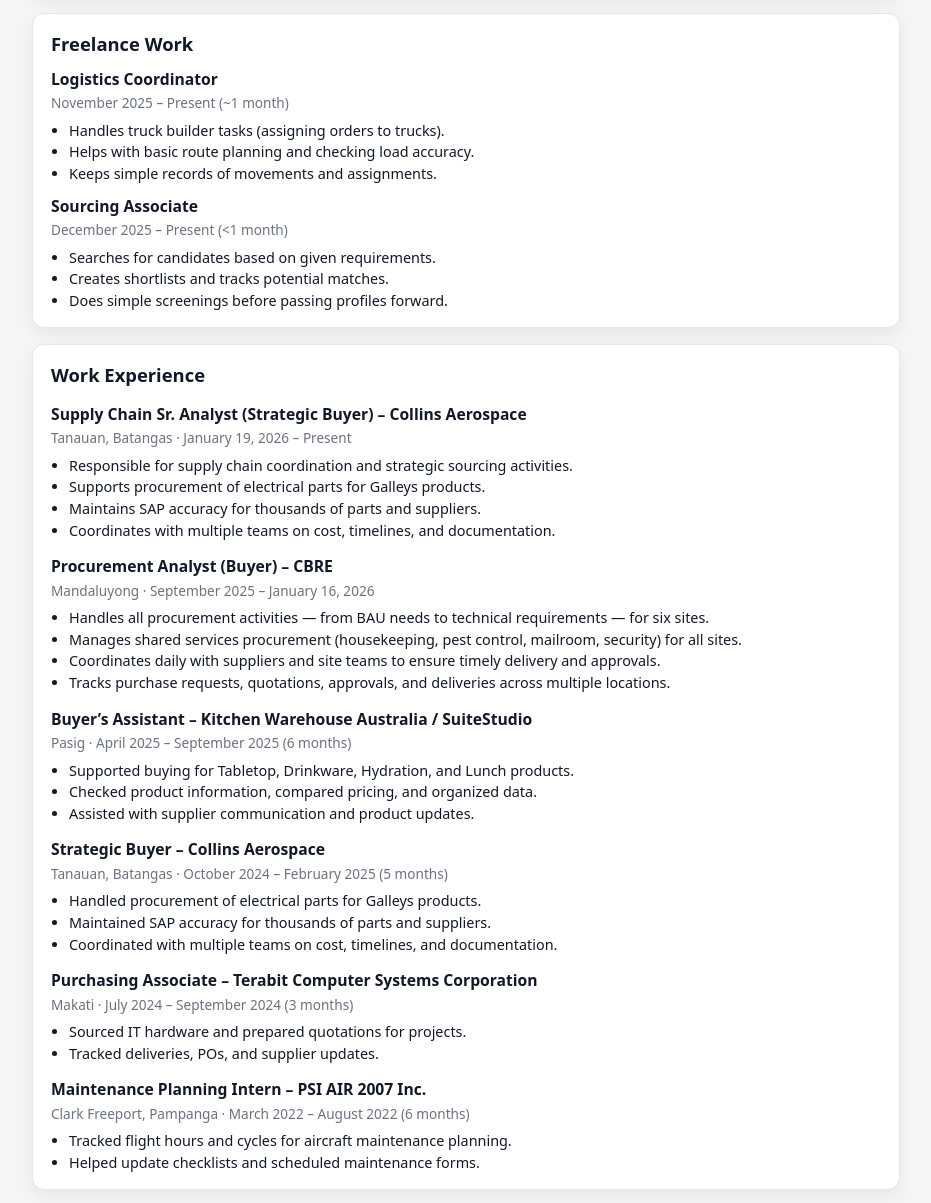
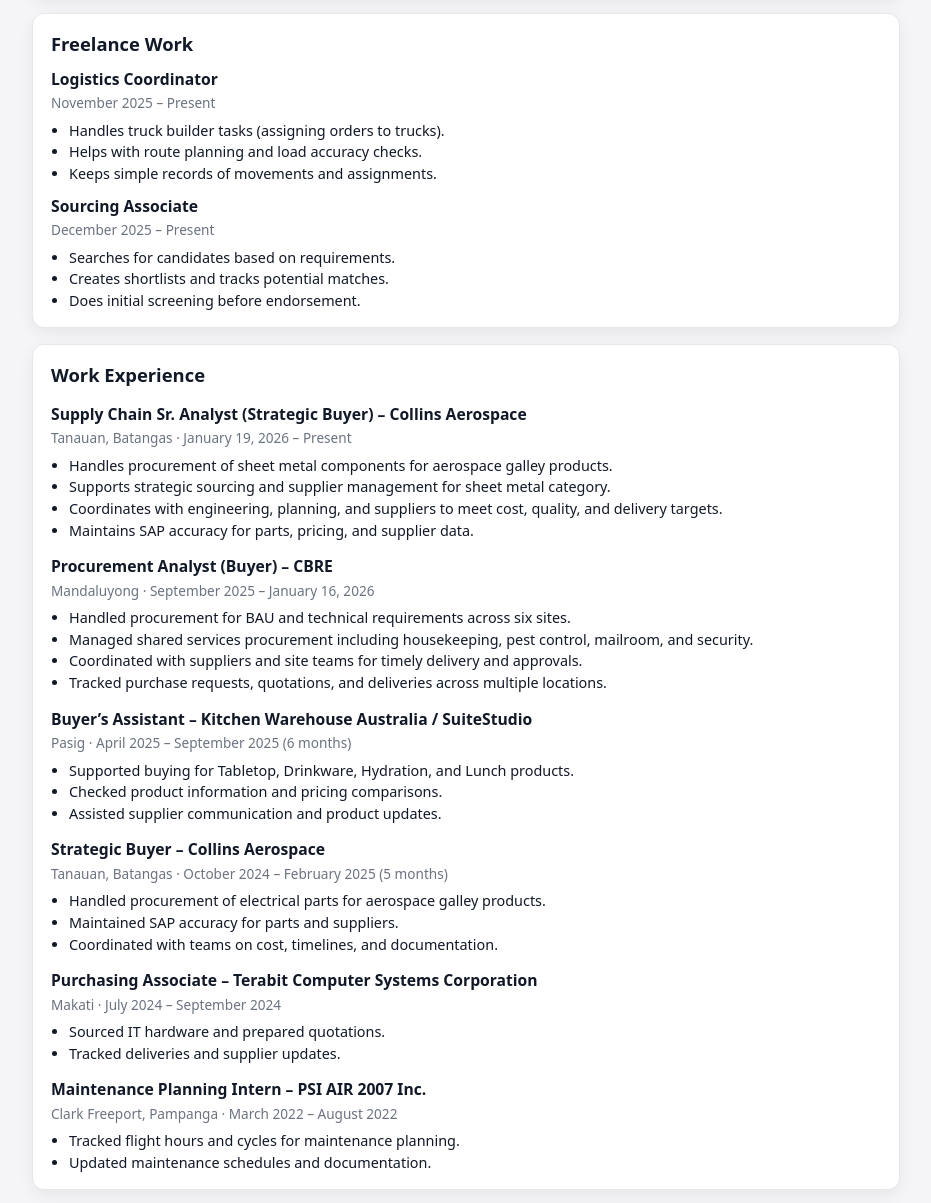
Before and after one commit to MJason-D/MJason-D.github.io, a plain HTML site: page index.html in a window 1280 px wide. Shown: the part 398-1601 px from the top of the page, without its empty margins (174-1105 px from the left). Drawn offline with Linux system fonts and the light colour scheme.

Commit message:
Update index.html

```diff
--- a/index.html
+++ b/index.html
@@ -133,21 +133,21 @@
 
     <div style="margin-bottom: 10px;">
       <h3>Logistics Coordinator</h3>
-      <p class="sub">November 2025 – Present (~1 month)</p>
+      <p class="sub">November 2025 – Present</p>
       <ul>
         <li>Handles truck builder tasks (assigning orders to trucks).</li>
-        <li>Helps with basic route planning and checking load accuracy.</li>
+        <li>Helps with route planning and load accuracy checks.</li>
         <li>Keeps simple records of movements and assignments.</li>
       </ul>
     </div>
 
     <div>
       <h3>Sourcing Associate</h3>
-      <p class="sub">December 2025 – Present (&lt;1 month)</p>
+      <p class="sub">December 2025 – Present</p>
       <ul>
-        <li>Searches for candidates based on given requirements.</li>
+        <li>Searches for candidates based on requirements.</li>
         <li>Creates shortlists and tracks potential matches.</li>
-        <li>Does simple screenings before passing profiles forward.</li>
+        <li>Does initial screening before endorsement.</li>
       </ul>
     </div>
   </div>
@@ -156,24 +156,24 @@
   <div class="card">
     <h2>Work Experience</h2>
 
-    <!-- COLLINS NEW ROLE (TOP) -->
+    <!-- COLLINS NEW ROLE -->
     <div class="section-title">Supply Chain Sr. Analyst (Strategic Buyer) – Collins Aerospace</div>
     <p class="sub">Tanauan, Batangas · January 19, 2026 – Present</p>
     <ul>
-      <li>Responsible for supply chain coordination and strategic sourcing activities.</li>
-      <li>Supports procurement of electrical parts for Galleys products.</li>
-      <li>Maintains SAP accuracy for thousands of parts and suppliers.</li>
-      <li>Coordinates with multiple teams on cost, timelines, and documentation.</li>
+      <li>Handles procurement of sheet metal components for aerospace galley products.</li>
+      <li>Supports strategic sourcing and supplier management for sheet metal category.</li>
+      <li>Coordinates with engineering, planning, and suppliers to meet cost, quality, and delivery targets.</li>
+      <li>Maintains SAP accuracy for parts, pricing, and supplier data.</li>
     </ul>
 
     <!-- CBRE -->
     <div class="section-title">Procurement Analyst (Buyer) – CBRE</div>
     <p class="sub">Mandaluyong · September 2025 – January 16, 2026</p>
     <ul>
-      <li>Handles all procurement activities — from BAU needs to technical requirements — for six sites.</li>
-      <li>Manages shared services procurement (housekeeping, pest control, mailroom, security) for all sites.</li>
-      <li>Coordinates daily with suppliers and site teams to ensure timely delivery and approvals.</li>
-      <li>Tracks purchase requests, quotations, approvals, and deliveries across multiple locations.</li>
+      <li>Handled procurement for BAU and technical requirements across six sites.</li>
+      <li>Managed shared services procurement including housekeeping, pest control, mailroom, and security.</li>
+      <li>Coordinated with suppliers and site teams for timely delivery and approvals.</li>
+      <li>Tracked purchase requests, quotations, and deliveries across multiple locations.</li>
     </ul>
 
     <!-- KITCHEN WAREHOUSE -->
@@ -181,33 +181,33 @@
     <p class="sub">Pasig · April 2025 – September 2025 (6 months)</p>
     <ul>
       <li>Supported buying for Tabletop, Drinkware, Hydration, and Lunch products.</li>
-      <li>Checked product information, compared pricing, and organized data.</li>
-      <li>Assisted with supplier communication and product updates.</li>
+      <li>Checked product information and pricing comparisons.</li>
+      <li>Assisted supplier communication and product updates.</li>
     </ul>
 
-    <!-- OLD COLLINS ROLE -->
+    <!-- COLLINS OLD ROLE -->
     <div class="section-title">Strategic Buyer – Collins Aerospace</div>
     <p class="sub">Tanauan, Batangas · October 2024 – February 2025 (5 months)</p>
     <ul>
-      <li>Handled procurement of electrical parts for Galleys products.</li>
-      <li>Maintained SAP accuracy for thousands of parts and suppliers.</li>
-      <li>Coordinated with multiple teams on cost, timelines, and documentation.</li>
+      <li>Handled procurement of electrical parts for aerospace galley products.</li>
+      <li>Maintained SAP accuracy for parts and suppliers.</li>
+      <li>Coordinated with teams on cost, timelines, and documentation.</li>
     </ul>
 
     <!-- TERABIT -->
     <div class="section-title">Purchasing Associate – Terabit Computer Systems Corporation</div>
-    <p class="sub">Makati · July 2024 – September 2024 (3 months)</p>
+    <p class="sub">Makati · July 2024 – September 2024</p>
     <ul>
-      <li>Sourced IT hardware and prepared quotations for projects.</li>
-      <li>Tracked deliveries, POs, and supplier updates.</li>
+      <li>Sourced IT hardware and prepared quotations.</li>
+      <li>Tracked deliveries and supplier updates.</li>
     </ul>
 
     <!-- PSI -->
     <div class="section-title">Maintenance Planning Intern – PSI AIR 2007 Inc.</div>
-    <p class="sub">Clark Freeport, Pampanga · March 2022 – August 2022 (6 months)</p>
+    <p class="sub">Clark Freeport, Pampanga · March 2022 – August 2022</p>
     <ul>
-      <li>Tracked flight hours and cycles for aircraft maintenance planning.</li>
-      <li>Helped update checklists and scheduled maintenance forms.</li>
+      <li>Tracked flight hours and cycles for maintenance planning.</li>
+      <li>Updated maintenance schedules and documentation.</li>
     </ul>
   </div>
 
```
